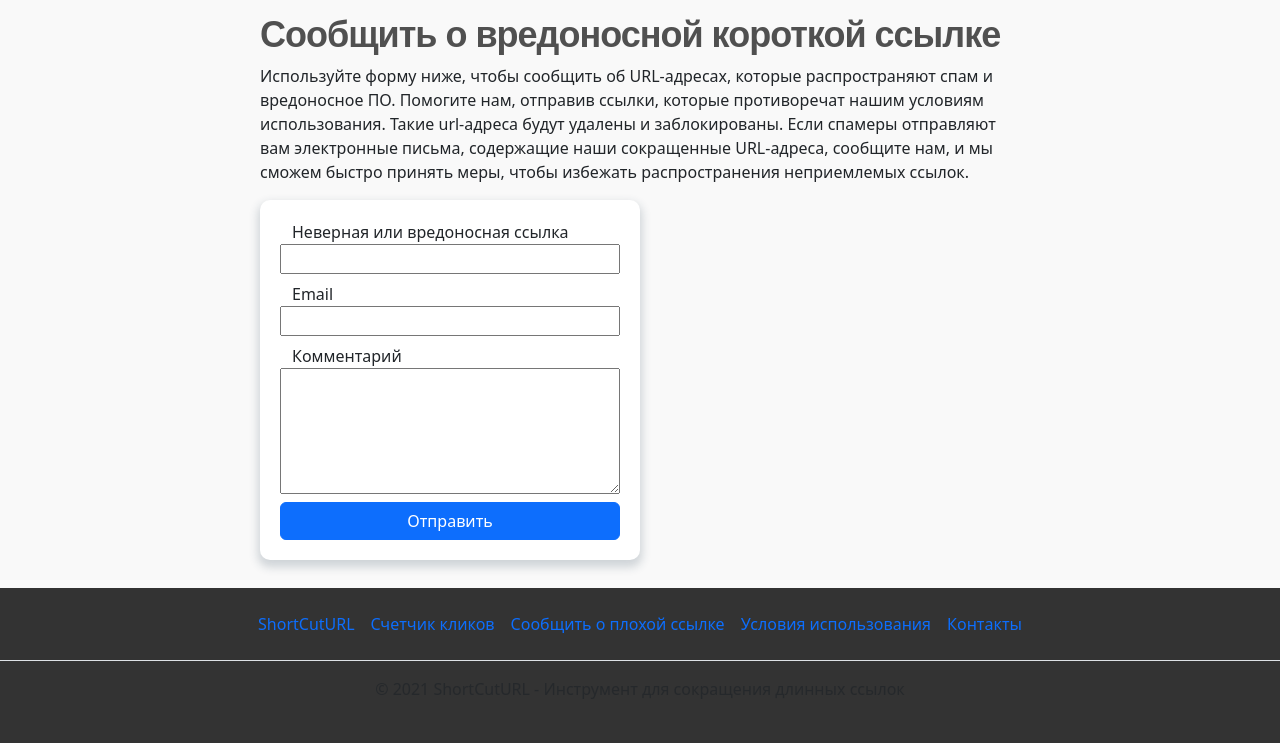
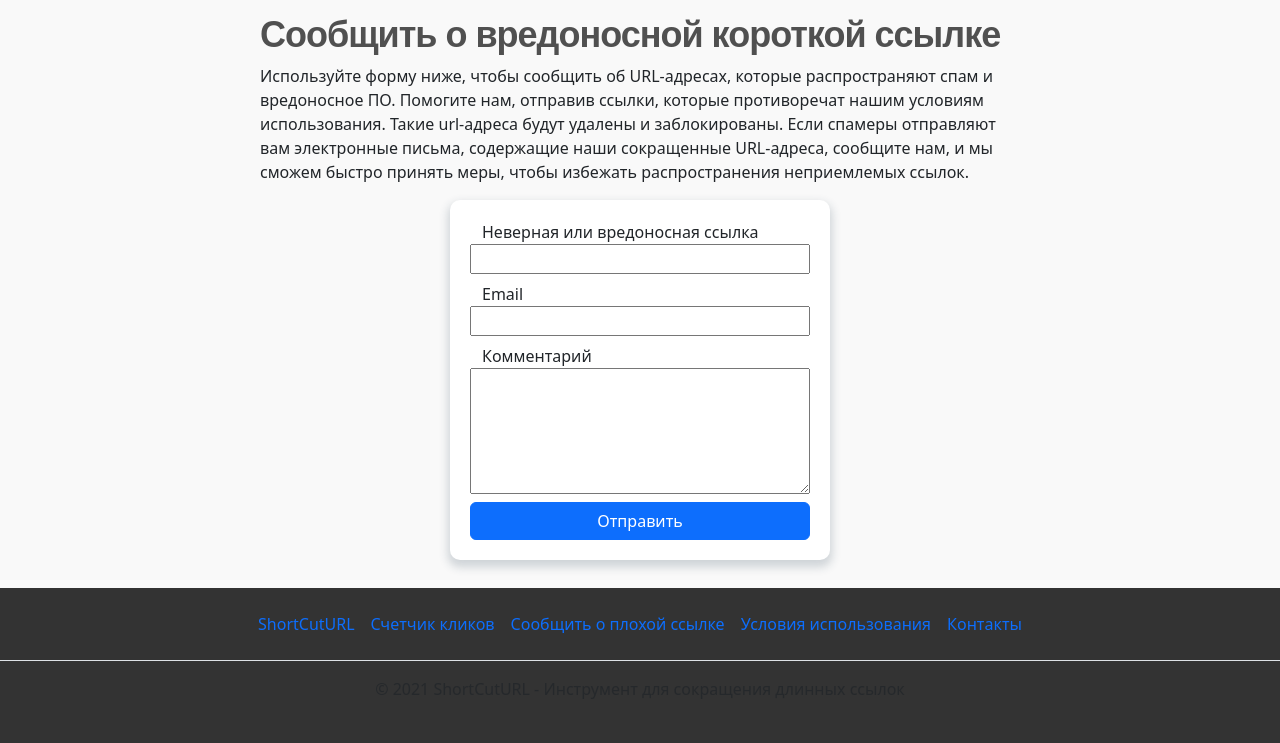
Before and after one commit to malykuanov/shortcut-url, a Django app: page /report-wrong-url/ in a window 1280 px wide. Shown: the part 146-889 px from the top of the page. Run offline with Django 3.2, Linux system fonts and the light colour scheme; some libraries are stand-ins or nearby versions.

Commit message:
Add css styles

```diff
--- a/mainapp/templates/mainapp/report.html
+++ b/mainapp/templates/mainapp/report.html
@@ -12,7 +12,7 @@
         сообщите нам, и мы сможем быстро принять меры, чтобы избежать распространения неприемлемых ссылок.
     </p>
     {% if messages %}
-        <div class="alert alert-success" role="alert">
+        <div class="alert alert-success text-uppercase" role="alert">
             {% for message in messages %}
                 {{ message }}
             {% endfor %}
@@ -20,7 +20,7 @@
     {% endif %}
     <form method="post">
         {% csrf_token %}
-        <div class="row w-50 m-0">
+        <div class="row w-50">
             <p class="mb-0">Неверная или вредоносная ссылка</p>
             {{ form.subject }}
             <p class="mt-2 mb-0">Email</p>
```
